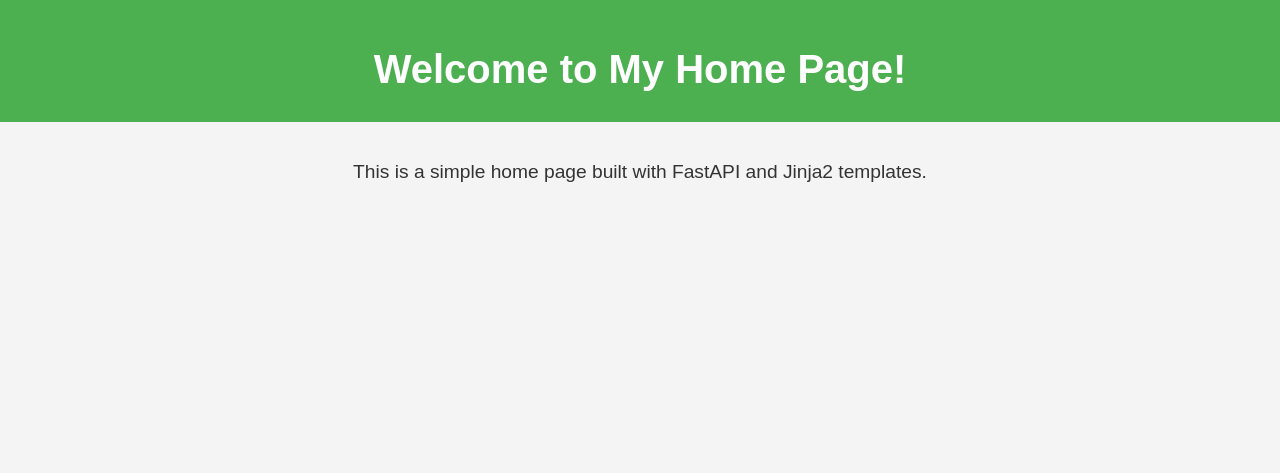
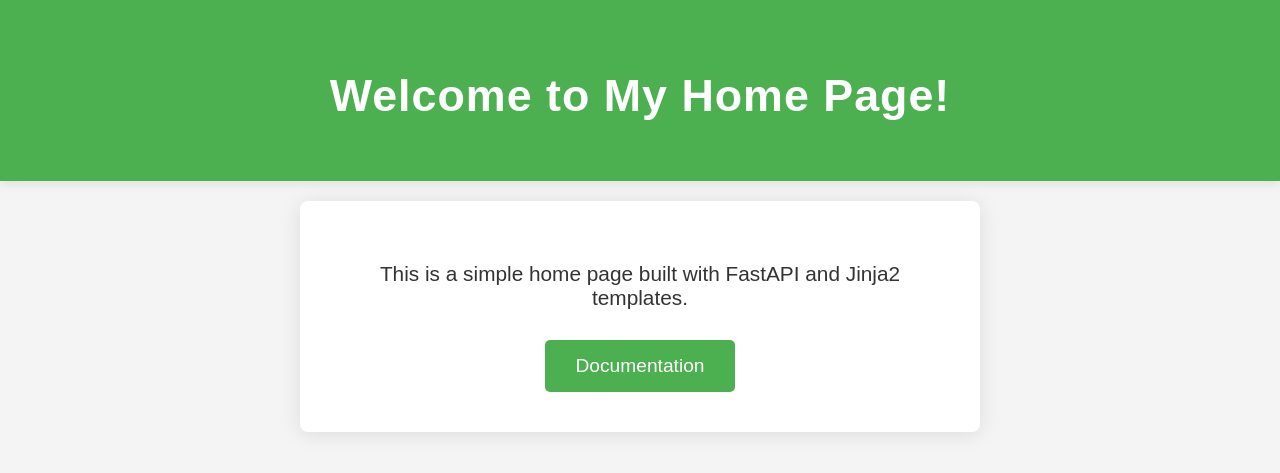
Before and after one commit to ToskePG/anime_trivia, a FastAPI app: page / in a window 1280 px wide. Shown: the top 473 px of the page. Run offline with FastAPI, Linux system fonts and the light colour scheme.

Commit message:
Styles the root page and makes documentation button.

```diff
--- a/backend/static/styles.css
+++ b/backend/static/styles.css
@@ -1,3 +1,4 @@
+/* Basic styles for body and elements */
 body {
     font-family: Arial, sans-serif;
     background-color: #f4f4f4;
@@ -6,23 +7,69 @@ body {
     padding: 0;
 }
 
+/* Header styling */
 header {
     background-color: #4CAF50;
     color: white;
-    padding: 20px;
+    padding: 40px;
     text-align: center;
+    box-shadow: 0px 2px 10px rgba(0, 0, 0, 0.1);
 }
 
+/* Section styling */
 section {
-    padding: 20px;
+    padding: 40px;
     text-align: center;
+    background-color: #fff;
+    margin: 20px auto;
+    max-width: 600px;
+    box-shadow: 0px 2px 20px rgba(0, 0, 0, 0.1);
+    border-radius: 8px;
 }
 
+/* Heading styling */
 h1 {
-    font-size: 2.5em;
-    margin-bottom: 10px;
+    font-size: 2.8em;
+    margin-bottom: 20px;
+    letter-spacing: 1px;
 }
 
+/* Paragraph styling */
 p {
+    font-size: 1.3em;
+    margin-bottom: 30px;
+}
+
+/* Button styling */
+a.button {
+    display: inline-block;
+    padding: 15px 30px;
+    background-color: #4CAF50;
+    color: white;
+    text-decoration: none;
     font-size: 1.2em;
+    border-radius: 5px;
+    transition: background-color 0.3s ease, transform 0.2s ease;
 }
+
+/* Hover effects for the button */
+a.button:hover {
+    background-color: #45a049;
+    transform: scale(1.05);
+}
+
+/* Responsive styles */
+@media (max-width: 600px) {
+    h1 {
+        font-size: 2em;
+    }
+
+    p {
+        font-size: 1.1em;
+    }
+
+    a.button {
+        padding: 10px 20px;
+        font-size: 1em;
+    }
+}
--- a/backend/templates/home.html
+++ b/backend/templates/home.html
@@ -13,6 +13,7 @@
     </header>
     <section>
         <p>This is a simple home page built with FastAPI and Jinja2 templates.</p>
+        <a href="http://127.0.0.1/docs" class="button">Documentation</a>
     </section>
 </body>
 </html>
```
